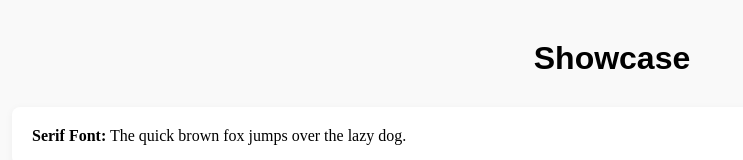
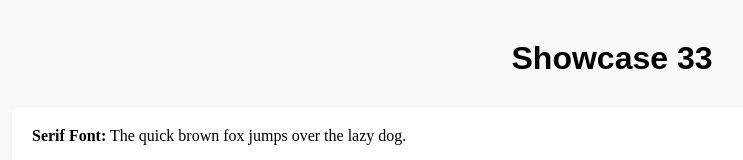
Before and after one commit to Rahinmon2903/github, a plain HTML site: page index.html in a window 1280 px wide. Shown: the top 160 px of the page, without its empty margins (28-771 px from the left). Drawn offline with Linux system fonts and the light colour scheme.

Commit message:
completed1

```diff
--- a/index.html
+++ b/index.html
@@ -35,7 +35,7 @@
     </style>
 </head>
 <body>
-    <h1>Showcase</h1>
+    <h1>Showcase 33</h1>
     <div class="font-sample serif">
         <strong>Serif Font:</strong> The quick brown fox jumps over the lazy dog.
     </div>
```
